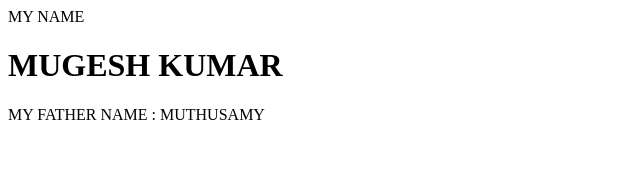
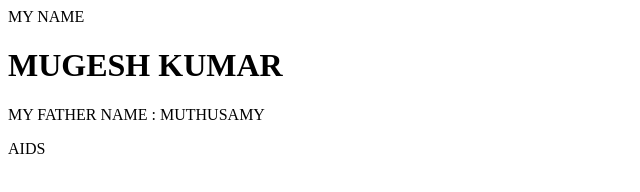
Before and after one commit to Mugeshkumar-2005/mugesh, a plain HTML site: page index.html in a window 1280 px wide. Shown: the full height of the page, 0-640 px from the left. Drawn offline with Linux system fonts and the light colour scheme.

Commit message:
Update index.html

```diff
--- a/index.html
+++ b/index.html
@@ -5,5 +5,6 @@
   <body>
     <h1>MUGESH KUMAR</h1>
     <p>MY FATHER NAME : MUTHUSAMY</p>
+    <p>AIDS</p>
   </body>
 </html>
```
